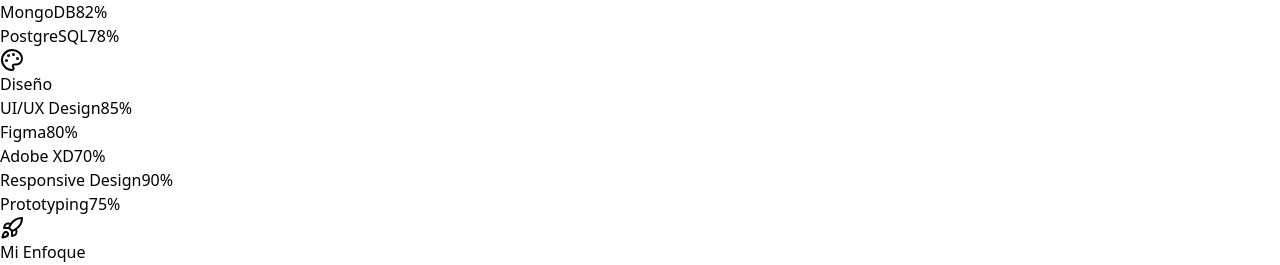
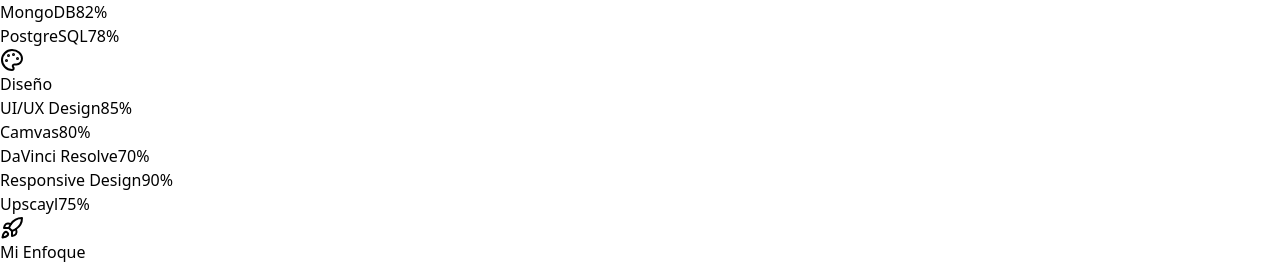
Before and after one commit to Daltex-616/portafolio2, a React (Vite) app: page / in a window 1280 px wide. Shown: the part 1243-1508 px from the top of the page. Built offline with nearby package versions, Linux system fonts and the light colour scheme.

Commit message:
update about

```diff
--- a/src/components/About.jsx
+++ b/src/components/About.jsx
@@ -133,10 +133,10 @@
 
   const designSkills = [
     { name: "UI/UX Design", percentage: 85, color: "bg-purple-500" },
-    { name: "Figma", percentage: 80, color: "bg-purple-400" },
-    { name: "Adobe XD", percentage: 70, color: "bg-pink-500" },
+    { name: "Camvas", percentage: 80, color: "bg-purple-400" },
+    { name: "DaVinci Resolve", percentage: 70, color: "bg-pink-500" },
     { name: "Responsive Design", percentage: 90, color: "bg-indigo-500" },
-    { name: "Prototyping", percentage: 75, color: "bg-purple-600" },
+    { name: "Upscayl", percentage: 75, color: "bg-purple-600" },
   ];
 
   return (
```
